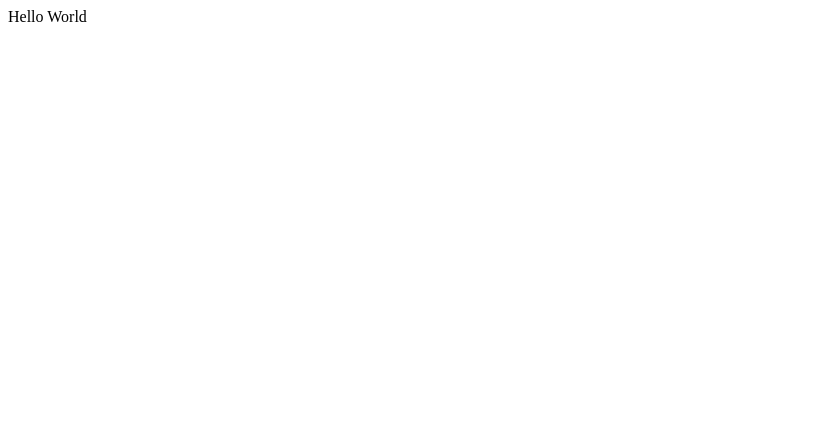
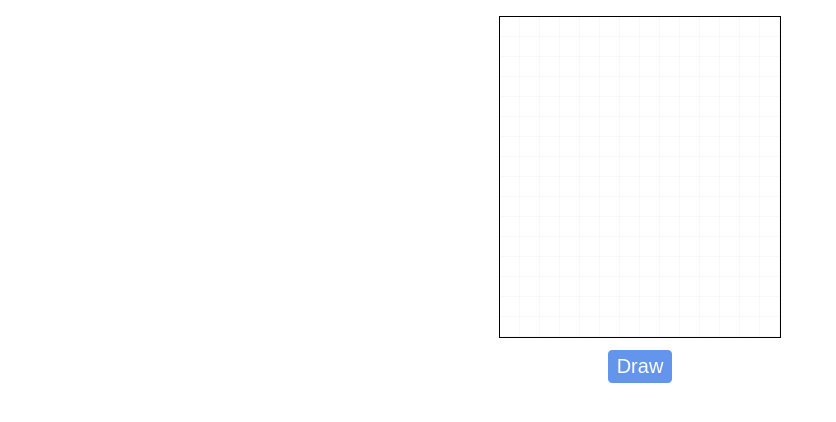
Before and after one commit to steffinchen/svg-animations, an Angular app: page / in a window 1280 px wide. Shown: the top 422 px of the page, without its empty margins (0-836 px from the left). Built offline with nearby package versions, Linux system fonts and the light colour scheme.

Commit message:
✨ can draw and erase a star

```diff
--- a/src/app/app.html
+++ b/src/app/app.html
@@ -1 +1 @@
-<div>Hello World</div>
+<app-self-drawing></app-self-drawing>
--- a/src/app/app.ts
+++ b/src/app/app.ts
@@ -1,11 +1,12 @@
 import { Component, signal } from '@angular/core';
 import { RouterOutlet } from '@angular/router';
+import { SelfDrawing } from './self-drawing/self-drawing';
 
 @Component({
   selector: 'app-root',
-  imports: [RouterOutlet],
+  imports: [RouterOutlet, SelfDrawing],
   templateUrl: './app.html',
-  styleUrl: './app.css'
+  styleUrl: './app.css',
 })
 export class App {
   protected readonly title = signal('svg-animations');
--- /dev/null
+++ b/src/app/self-drawing/self-drawing.css
@@ -0,0 +1,41 @@
+.main {
+  display: flex;
+  flex-direction: column;
+  align-items: center;
+}
+
+.canvas {
+  margin: 8px;
+}
+
+svg {
+  border: 1px solid black;
+}
+
+polygon {
+  stroke: turquoise;
+  fill: none;
+  stroke-width: 5px;
+  stroke-linecap: round;
+  stroke-linejoin: round;
+
+  stroke-dasharray: 100, 1000;
+  stroke-dashoffset: 100;
+  transition: stroke-dashoffset 3s;
+
+  &.visible {
+    stroke-dashoffset: 0;
+  }
+}
+
+.button-bar {
+  button {
+    padding: 4px 8px;
+    background-color: cornflowerblue;
+    color: white;
+    font-size: 1.25rem;
+    border: 1px solid cornflowerblue;
+    border-radius: 4px;
+    cursor: pointer;
+  }
+}
--- /dev/null
+++ b/src/app/self-drawing/self-drawing.html
@@ -0,0 +1,37 @@
+<div class="main">
+  <div class="canvas">
+    <svg width="280" height="320" viewBox="0 0 280 320" class="">
+      <defs>
+        <pattern id="grid" width="20" height="20" patternUnits="userSpaceOnUse">
+          <path
+            d="
+              M 20 0 L 20 20
+              M 0 20 L 20 20
+            "
+            fill="none"
+            stroke="hsl(0 0% 80%)"
+            stroke-width="0.5"
+          ></path>
+        </pattern>
+      </defs>
+      <rect width="100%" height="100%" fill="url(#grid)" fill-opacity="0.5"></rect>
+      <polygon
+        pathLength="100"
+        [class]="isVisible() ? 'visible' : ''"
+        points="140,55
+  163.5760664694511,127.55032835562085
+  239.8609342109911,127.55321559063051
+  178.1468768685986,172.39467164437914
+  201.71745149070966,244.94678440936949
+  140,200.11
+  78.28254850929034,244.94678440936949
+  101.85312313140139,172.39467164437914
+  40.13906578900887,127.55321559063054
+  116.4239335305489,127.55032835562086"
+      ></polygon>
+    </svg>
+  </div>
+  <div class="button-bar">
+    <button (click)="draw()">{{ isVisible() ? 'Erase' : 'Draw' }}</button>
+  </div>
+</div>
--- /dev/null
+++ b/src/app/self-drawing/self-drawing.ts
@@ -0,0 +1,15 @@
+import { Component, signal, ViewChild } from '@angular/core';
+
+@Component({
+  selector: 'app-self-drawing',
+  imports: [],
+  templateUrl: './self-drawing.html',
+  styleUrl: './self-drawing.css',
+})
+export class SelfDrawing {
+  isVisible = signal(false);
+
+  draw(): void {
+    this.isVisible.update((visible) => !visible);
+  }
+}
```
